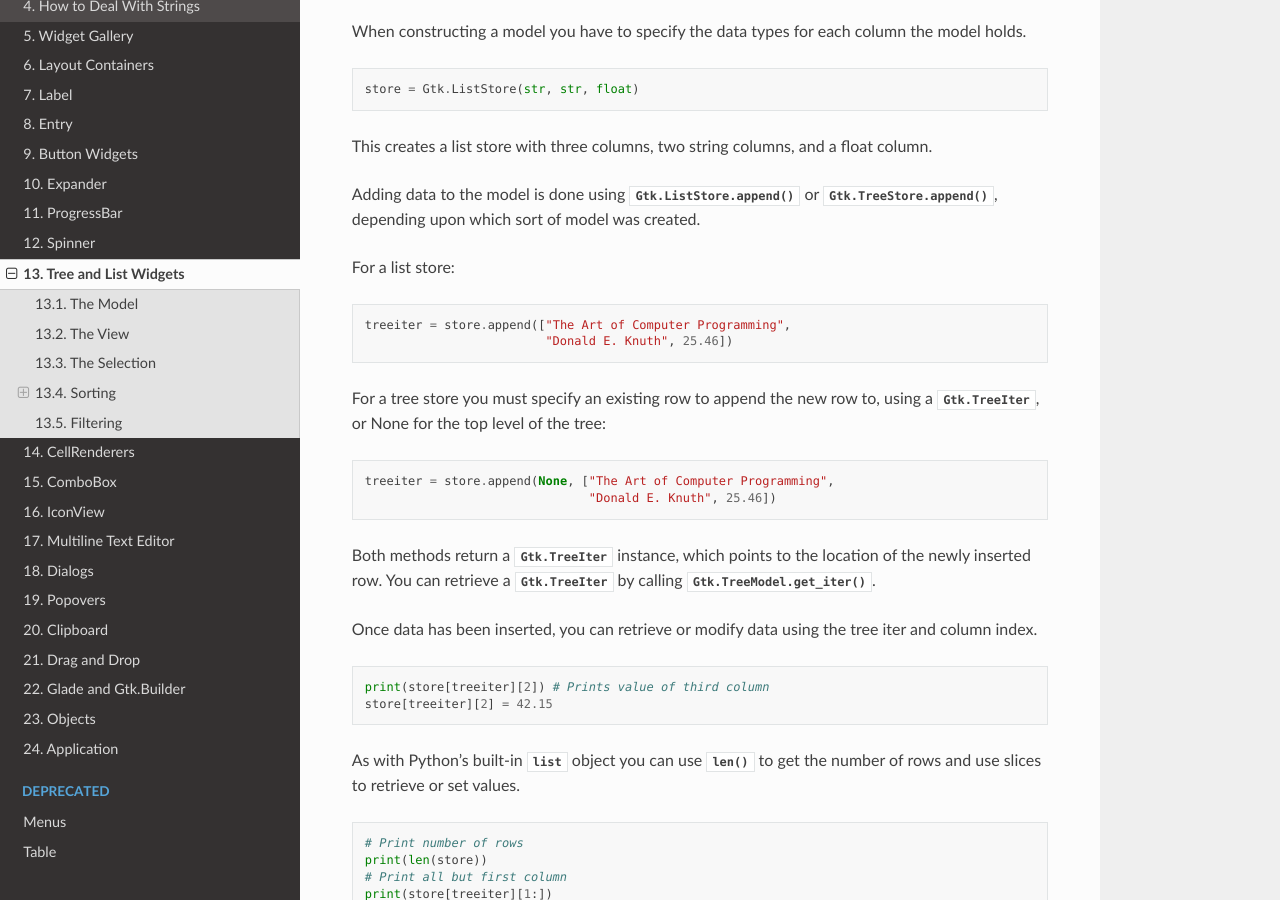
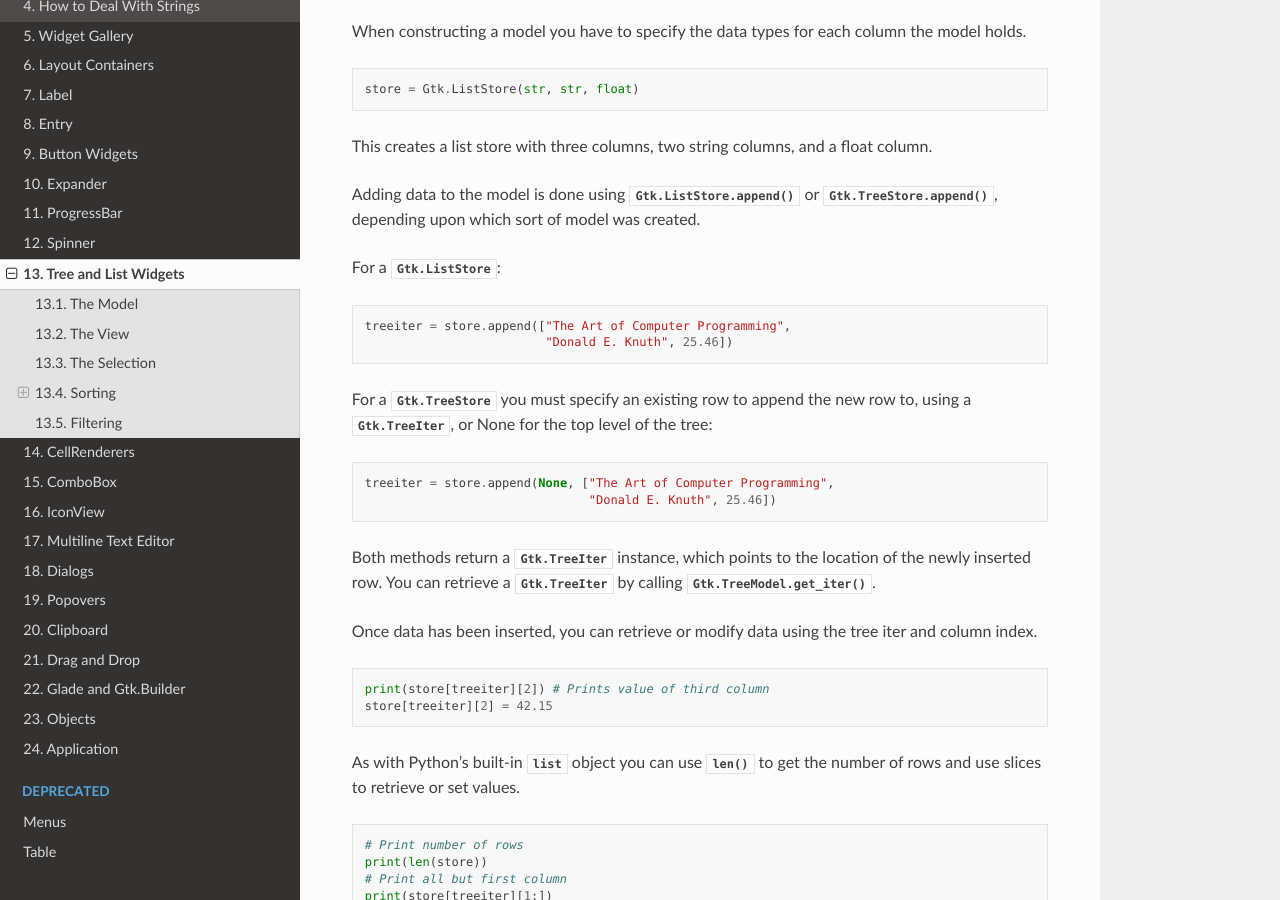
Before and after one commit to sebp/PyGObject-Tutorial, a Sphinx documentation site: the page built from source/treeview.txt, in a window 1280 px wide and 900 px high, scrolled down 803 px. Built offline with Sphinx 7.4.7 and the Read the Docs theme 2.0.0, drawn with Linux system fonts in a browser that asks for light colours.

Commit message:
Use references to Gtk.ListStore and Gtk.TreeStore in text

```diff
--- a/source/treeview.txt
+++ b/source/treeview.txt
@@ -46,14 +46,14 @@ column.
 Adding data to the model is done using :meth:`Gtk.ListStore.append` or
 :meth:`Gtk.TreeStore.append`, depending upon which sort of model was created.
 
-For a list store:
+For a :class:`Gtk.ListStore`:
 
 .. code-block:: python
 
     treeiter = store.append(["The Art of Computer Programming",
                              "Donald E. Knuth", 25.46])
 
-For a tree store you must specify an existing row to append the new row to,
+For a :class:`Gtk.TreeStore` you must specify an existing row to append the new row to,
 using a :class:`Gtk.TreeIter`, or None for the top level of the tree:
 
 .. code-block:: python
```
